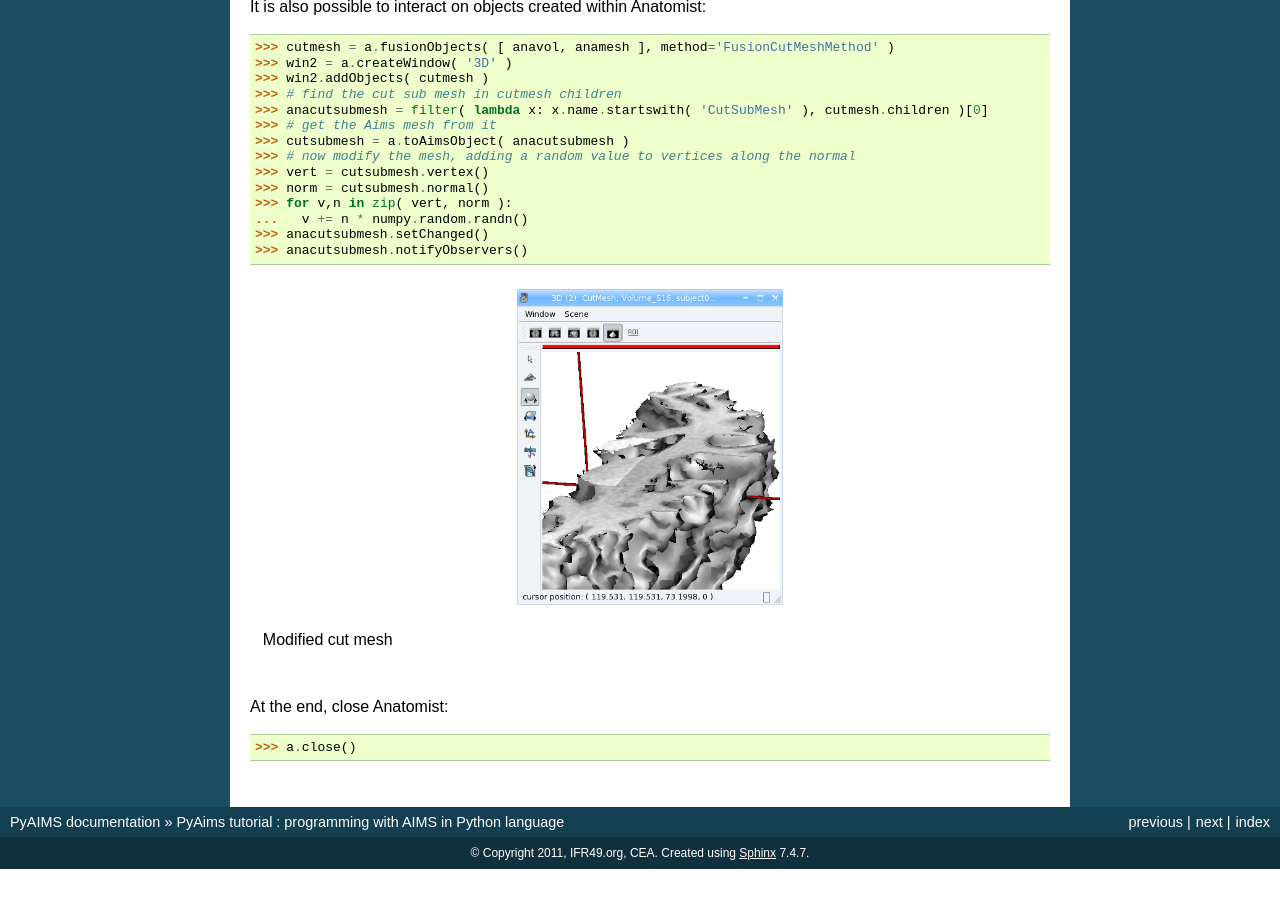
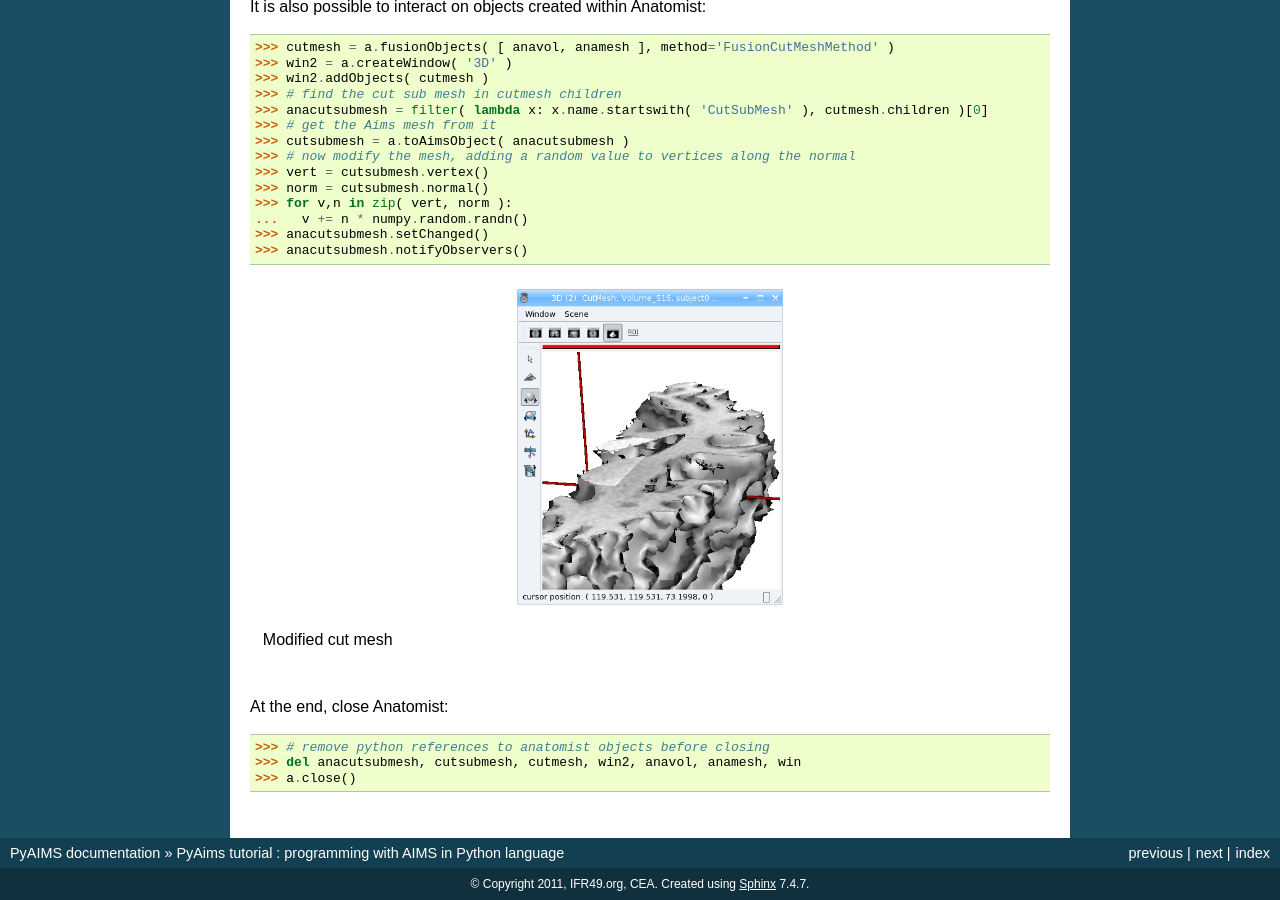
Before and after one commit to brainvisa/aims-free, a Sphinx documentation site: the page built from pyaims/doc/sphinx/pyaims_tutorial.rst, in a window 1280 px wide and 900 px high, scrolled down 22906 px. Built offline with Sphinx 7.4.7, drawn with Linux system fonts in a browser that asks for light colours; the version number could not be read and is left out; before the commit the page ends 23775 px from its top, so only the background shows below that.

Commit message:
cleanup python variables referencing anatomist object before closing anatomist (for tests)
git-svn-id: https://bioproj.extra.cea.fr/neurosvn/brainvisa/aims/aims-free/branches/4.3@52380 613412ce-1361-4b7a-93bf-a3c75af1bae4

```diff
--- a/pyaims/doc/sphinx/pyaims_tutorial.rst
+++ b/pyaims/doc/sphinx/pyaims_tutorial.rst
@@ -1059,4 +1059,6 @@ It is also possible to interact on objects created within Anatomist:
 
 At the end, close Anatomist:
 
+>>> # remove python references to anatomist objects before closing
+>>> del anacutsubmesh, cutsubmesh, cutmesh, win2, anavol, anamesh, win
 >>> a.close()
```
